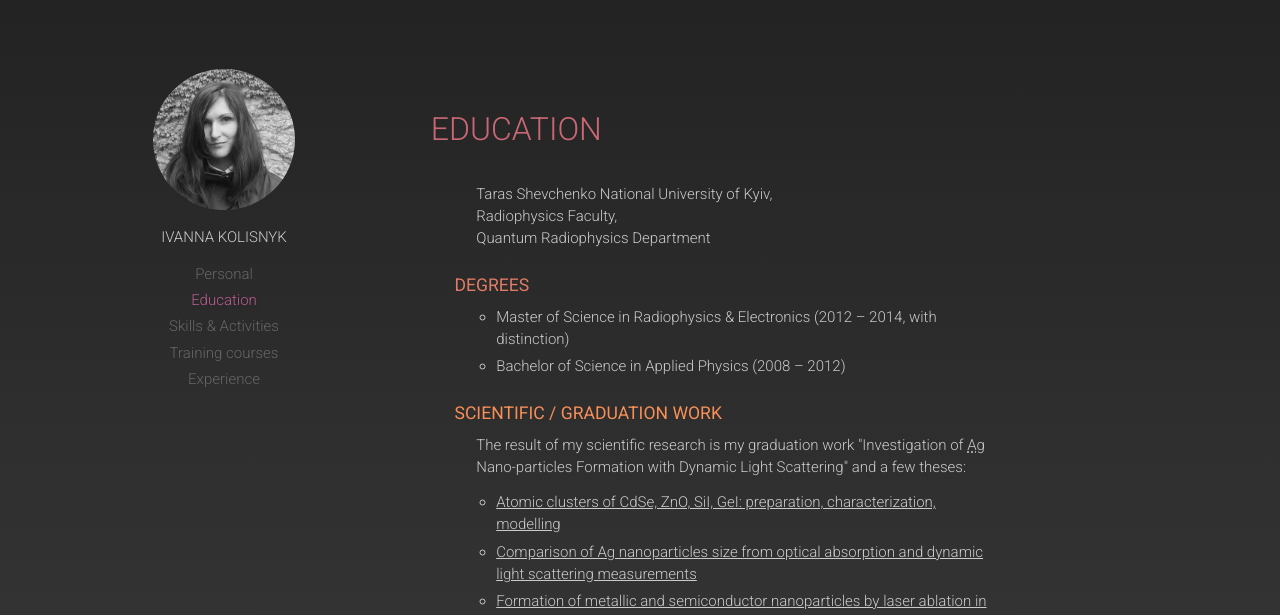
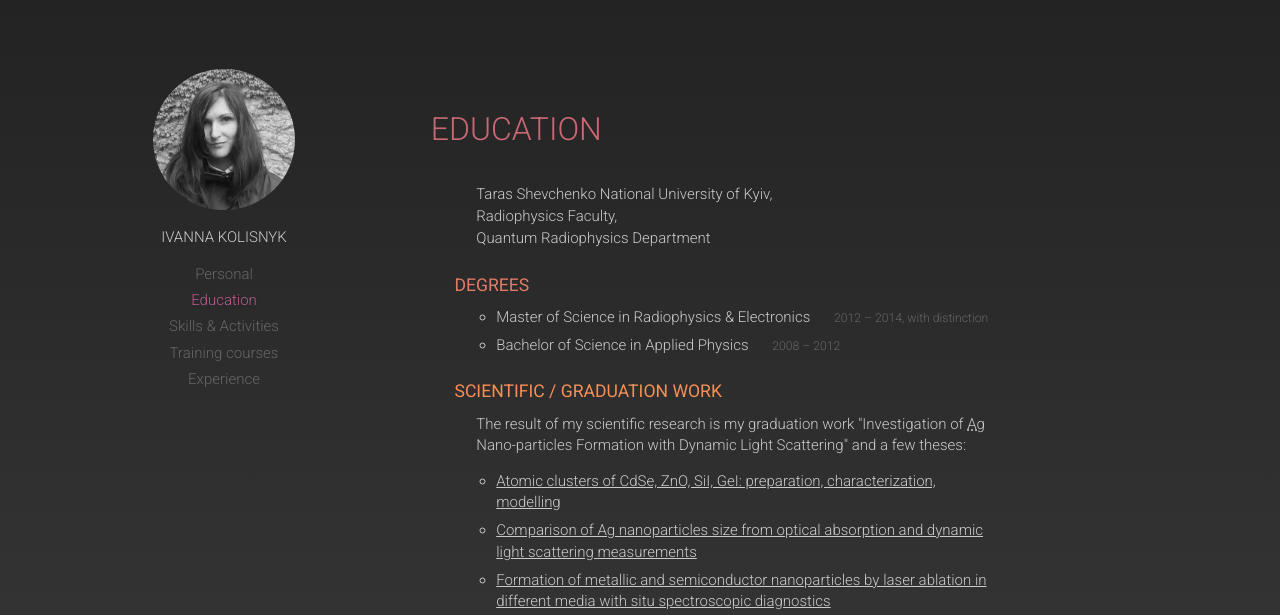
Before and after one commit to fluoriteen/fluoriteen.github.io, a PHP site: page / in a window 1280 px wide, after a click on "Education". Shown: the top 615 px of the page. Run offline with PHP 8.4, Linux system fonts and the light colour scheme; some libraries are stand-ins or nearby versions.

Commit message:
content format adjustments

```diff
--- a/index.html
+++ b/index.html
@@ -97,8 +97,14 @@
 
                   <h3 class="title">Degrees</h3>
                   <ul class="typo extended">
-                   <li>Master of Science in Radiophysics &amp; Electronics (2012 – 2014, with distinction)</li>
-                   <li>Bachelor of Science in Applied Physics (2008 – 2012)</li>
+                    <li>
+                      Master of Science in Radiophysics &amp; Electronics
+                      <div class="comments">2012 – 2014, with distinction</div>
+                    </li>
+                    <li>
+                      Bachelor of Science in Applied Physics
+                      <div class="comments">2008 – 2012</div>
+                    </li>
                   </ul>
 
                   <h3 class="title">Scientific / Graduation Work</h3>
@@ -272,7 +278,7 @@
 
 
             <h3 class="title case-normal">
-              Front-end developer <span class="divider">|</span> Materialise
+              Front-End Developer <span class="divider">|</span> Materialise
               <div class="comments">Jul 2015 – Mar 2016</div>
             </h3>
             <p>
@@ -303,7 +309,7 @@
 
             <h3 class="title case-normal">
                 Software Developer Intern <span class="divider">|</span> Innoware
-                <p class="minor">Aug 2013</p>
+                <div class="comments">Aug 2013</div>
             </h3>
             <p>
               Learned X++ for customizing functional components based on Microsoft&nbsp;Dynamics&nbsp;AX core
@@ -311,11 +317,11 @@
 
             <h3 class="title case-normal">
                 Analyst <span class="divider">|</span> PrJSC “UkrAnalyt”
-                <p class="minor">Jun – Aug 2012</p>
+                <div class="comments">Jun – Aug 2012</div>
             </h3>
             <p>
               Technological and structural market analysis for company specialized in manufacturing gas analyzers<br />
-              + concept of website <span class="comments">(wasn't released)</span>
+              + concept of website
             </p>
           </div>
       </section>
--- a/styles/main.scss
+++ b/styles/main.scss
@@ -217,6 +217,10 @@ a{
   font-size: 81.25%;
   margin-left: 4%;
   display: inline-block;
+
+  @media (max-width: 960px) {
+      display: block;
+  }
 }
 
 .info-items{
```
Also changed, not shown: styles/main.css.
